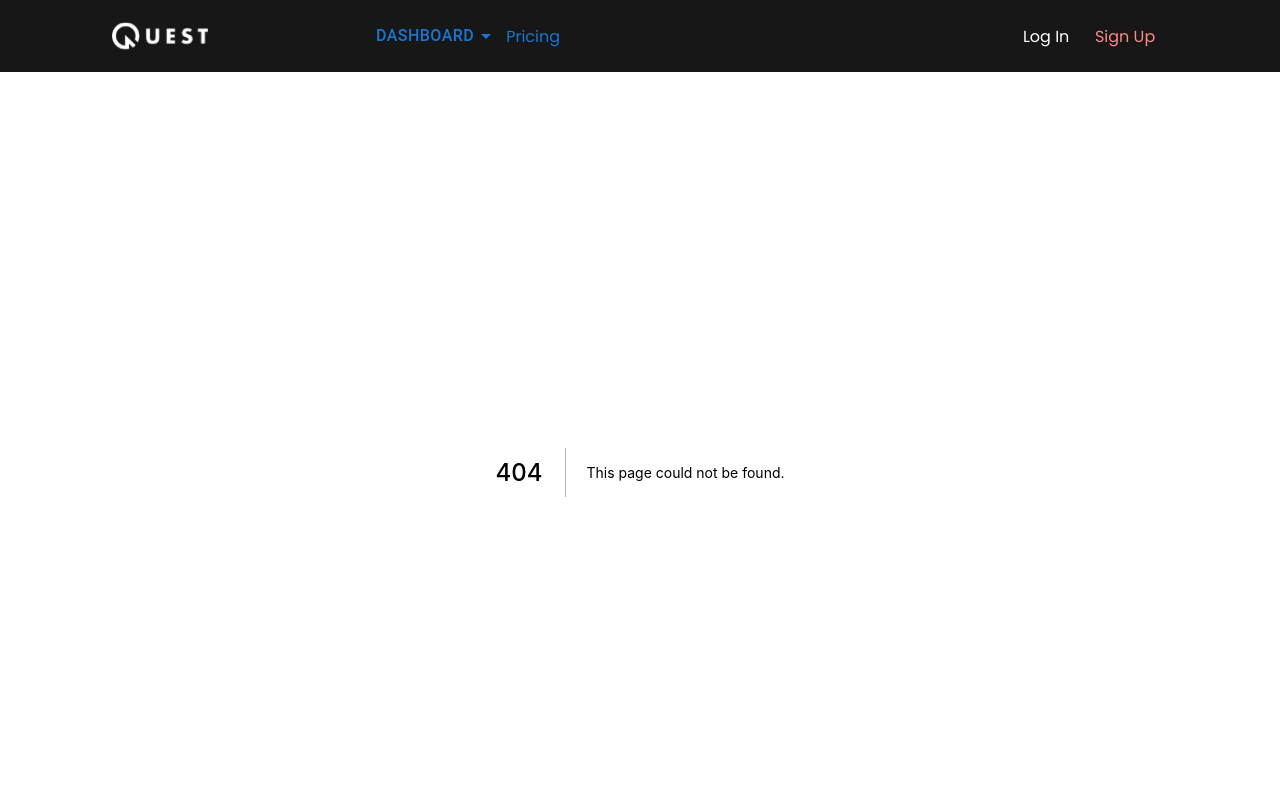
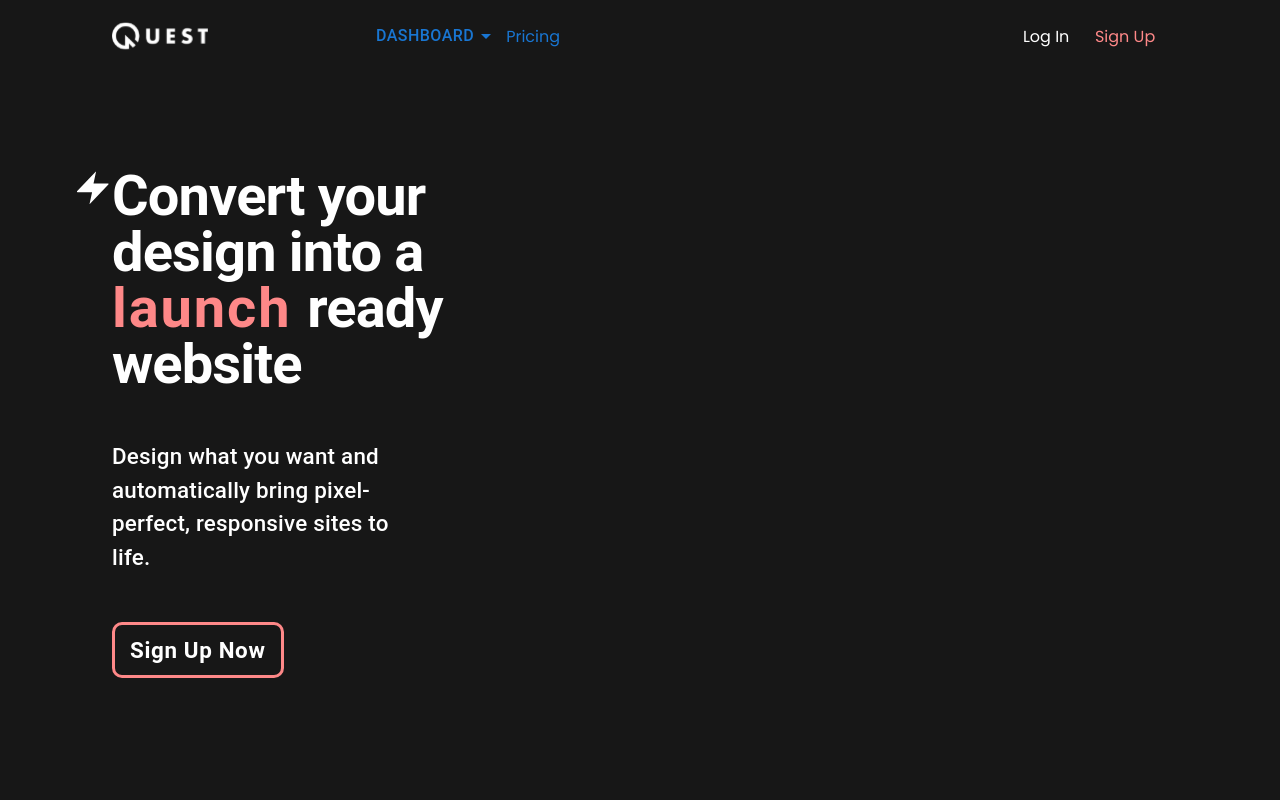
Before and after one commit to imaulanaazn/quest, a Next.js app: page /offer in a window 1280 px wide. Before the commit this address had no page. Shown: the top 800 px of the page. Built offline with nearby package versions, Linux system fonts and the light colour scheme.

Commit message:
finishing offer hero section

```diff
--- /dev/null
+++ b/components/organism/OfferHero/index.tsx
@@ -0,0 +1,33 @@
+import React from 'react';
+import { Box, Typography, Button } from '@mui/material';
+import useStyles from './style';
+
+export default function OfferHero() {
+  const classes = useStyles();
+  return (
+    <Box className={`${classes.offerContainer} container`}>
+      <Box className={classes.offerContent}>
+        <img className="bolt__icon" src="images/bolt.svg" alt="" />
+        <Typography className="title" variant="h1">
+          Convert
+          your design
+          into a
+
+          <br />
+          <Typography variant="caption"> launch </Typography>
+          {' '}
+          ready website
+        </Typography>
+        <Box>
+          <Typography className="moto">
+            Design what you want and automatically bring pixel-perfect,
+            responsive sites to life.
+          </Typography>
+          <Button className="signup__btn" variant="outlined">
+            Sign Up Now
+          </Button>
+        </Box>
+      </Box>
+    </Box>
+  );
+}
--- /dev/null
+++ b/components/organism/OfferHero/style.js
@@ -0,0 +1,73 @@
+import { makeStyles } from '@mui/styles';
+
+export default makeStyles(() => ({
+  offerContainer: {
+    backgroundColor: '#171717',
+    color: 'white',
+    paddingTop: '6rem',
+    paddingBottom: '4rem',
+  },
+  offerContent: {
+    position: 'relative',
+    color: 'white',
+    '& img.bolt__icon': {
+      width: '2rem',
+      position: 'absolute',
+      top: '0',
+      left: '0',
+      transform: 'translate(-110%,10%)',
+    },
+    '& h1.title': {
+      fontWeight: '700',
+      lineHeight: '1',
+      fontSize: '3.5rem',
+      maxWidth: '23rem',
+      '& span': {
+        fontWeight: '700',
+        lineHeight: '1',
+        fontSize: '3.5rem',
+        color: '#FE8888',
+      },
+    },
+    '& div': {
+      alignItems: 'center',
+      marginTop: '3rem',
+      '& p.moto': {
+        fontSize: '1.8rem',
+        fontWeight: '500',
+        width: '80%',
+      },
+      '& button.signup__btn': {
+        color: 'white',
+        height: '3.5rem',
+        border: '3px solid #FE8888',
+        borderRadius: '10px',
+        textTransform: 'none',
+        fontSize: '1.4rem',
+        fontWeight: '600',
+        marginTop: '3rem',
+        padding: '5px 15px',
+      },
+    },
+  },
+
+  '@media (min-width: 600px)': {
+    offerContent: {
+      '& div': {
+        '& p.moto': {
+          fontSize: '1.4rem',
+        },
+      },
+    },
+  },
+
+  '@media (min-width: 900px)': {
+    offerContent: {
+      '& div': {
+        '& p.moto': {
+          width: '20rem',
+        },
+      },
+    },
+  },
+}));
--- /dev/null
+++ b/pages/offer.tsx
@@ -0,0 +1,8 @@
+import React from 'react';
+import OfferHero from '../components/organism/OfferHero';
+
+export default function offer() {
+  return (
+    <OfferHero />
+  );
+}
--- a/pages/reactapp.tsx
+++ b/pages/reactapp.tsx
@@ -13,6 +13,7 @@ import CustomizeDesign from '../components/organism/CustomizeDesign';
 import Features from '../components/organism/Features';
 import Faq from '../components/organism/Faq';
 import JoinTheFuture from '../components/organism/JoinTheFuture';
+import Footer from '../components/organism/Footer';
 
 export default function reactapp() {
   return (
```
